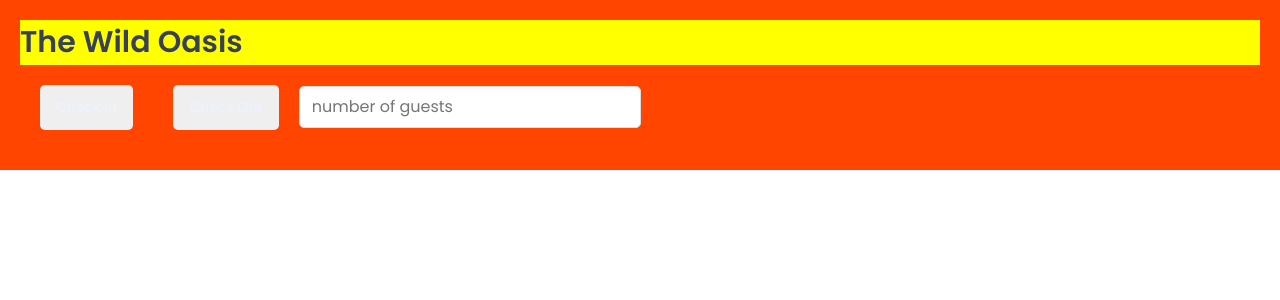
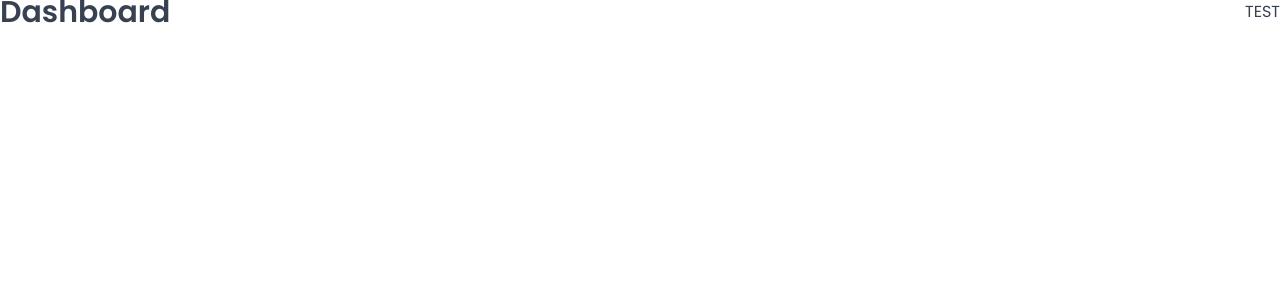
Before and after one commit to dingbat-weasel/the-wild-oasis, a React (Vite) app: page /dashboard in a window 1280 px wide. Shown: the top 300 px of the page. Built offline with nearby package versions, Linux system fonts and the light colour scheme; a web font is replaced by a local one.

Commit message:
setting up routes

```diff
--- a/package.json
+++ b/package.json
@@ -12,6 +12,7 @@
   "dependencies": {
     "react": "^18.2.0",
     "react-dom": "^18.2.0",
+    "react-router-dom": "^6.16.0",
     "styled-components": "^6.0.8"
   },
   "devDependencies": {
--- a/src/App.jsx
+++ b/src/App.jsx
@@ -1,52 +1,33 @@
-import { styled } from 'styled-components';
+import { BrowserRouter, Navigate, Route, Routes } from 'react-router-dom';
+
 import GlobalStyles from './styles/GlobalStyles';
 
-// This implements the styling for the h1 styled component using ES6 feature 'tagged template literals'
-// Variable must start with uppercase because it is a React Component
-const H1 = styled.h1`
-  font-size: 30px;
-  font-weight: 600;
-  background-color: yellow;
-`;
-
-const Button = styled.button`
-  font-size: 1.4rem;
-  padding: 1.2rem 1.6rem;
-  font-weight: 500;
-  border: none;
-  border-radius: var(--border-radius-sm);
-  box-shadow: var(--shadow-sm)
-  background-color: var(--color-brand-600);
-  color: var(--color-brand-50);
-  margin: 20px;
-
-  cursor: pointer;
-`;
-
-const Input = styled.input`
-  border: 1px solid #ddd;
-  border-radius: 5px;
-  padding: 0.8rem 1.2rem;
-`;
-
-// Convention to call StyledApp
-const StyledApp = styled.div`
-  background-color: orangered;
-  padding: 20px;
-`;
+import Dashboard from './pages/Dashboard';
+import Bookings from './pages/Bookings';
+import Cabins from './pages/Cabins';
+import Users from './pages/Users';
+import Settings from './pages/Settings';
+import Account from './pages/Account';
+import Login from './pages/Login';
+import PageNotFound from './pages/PageNotFound';
 
 function App() {
   return (
     <>
-      {/* {Global Styles component needs to be added to component tree but cannot
-      accept any children} */}
       <GlobalStyles />
-      <StyledApp>
-        <H1>The Wild Oasis</H1>
-        <Button onClick={() => alert('Check in')}>Check In</Button>
-        <Button onClick={() => alert('Check out')}>Check Out</Button>
-        <Input type='number' placeholder='number of guests' />
-      </StyledApp>
+      <BrowserRouter>
+        <Routes>
+          <Route index element={<Navigate replace to='dashboard' />} />
+          <Route path='dashboard' element={<Dashboard />} />
+          <Route path='bookings' element={<Bookings />} />
+          <Route path='cabins' element={<Cabins />} />
+          <Route path='users' element={<Users />} />
+          <Route path='settings' element={<Settings />} />
+          <Route path='account' element={<Account />} />
+          <Route path='login' element={<Login />} />
+          <Route path='*' element={<PageNotFound />} />
+        </Routes>
+      </BrowserRouter>
     </>
   );
 }
--- /dev/null
+++ b/src/ui/Heading.jsx
@@ -0,0 +1,35 @@
+// This implements the styling for the h1 styled component using ES6 feature 'tagged template literals'
+
+import { css, styled } from 'styled-components';
+
+// // using 'css' here allows for syntaxt highlighting and js execution
+// const test = css`
+//   text-align: center;
+//   ${10 > 5 && 'background-color: yellow'};
+// `;
+
+// Variable must start with uppercase because it is a React Component
+const Heading = styled.h1`
+  ${(props) =>
+    props.as === 'h1' &&
+    css`
+      font-size: 3rem;
+      font-weight: 600;
+    `}
+  ${(props) =>
+    props.as === 'h2' &&
+    css`
+      font-size: 2rem;
+      font-weight: 600;
+    `}
+    ${(props) =>
+    props.as === 'h3' &&
+    css`
+      font-size: 2rem;
+      font-weight: 500;
+    `}
+
+  line-height: 1.4rem;
+`;
+
+export default Heading;
--- /dev/null
+++ b/src/ui/Row.jsx
@@ -0,0 +1,25 @@
+import { css, styled } from 'styled-components';
+
+const Row = styled.div`
+  display: flex;
+
+  ${(props) =>
+    props.type === 'horizontal' &&
+    css`
+      justify-content: space-between;
+      align-items: center;
+    `}
+
+  ${(props) =>
+    props.type === 'vertical' &&
+    css`
+      flex-direction: column;
+      gap: 1.6rem;
+    `}
+`;
+
+Row.defaultProps = {
+  type: 'vertical',
+};
+
+export default Row;
```
Also changed, not shown: src/ui/Button.jsx (+17 -1 lines), src/ui/Input.jsx (added, +11 -0 lines), 1 other file (tests, documents, lock files or other folders).
